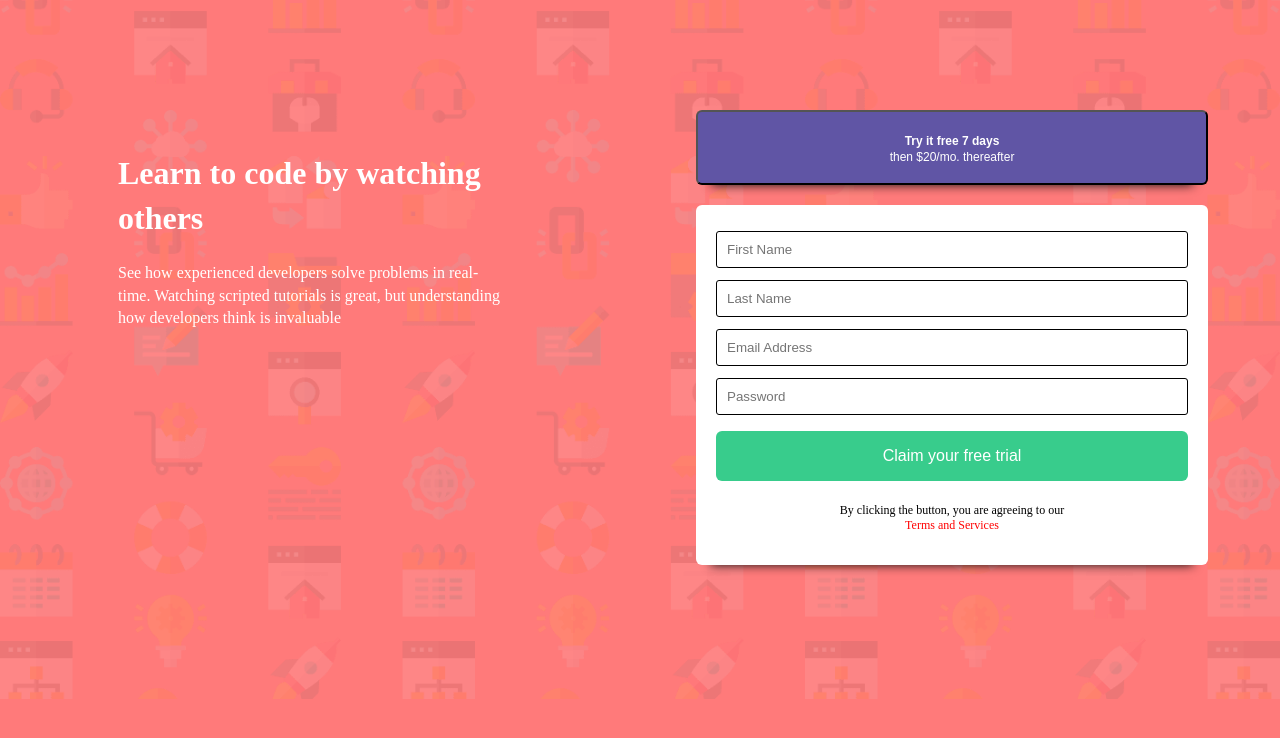
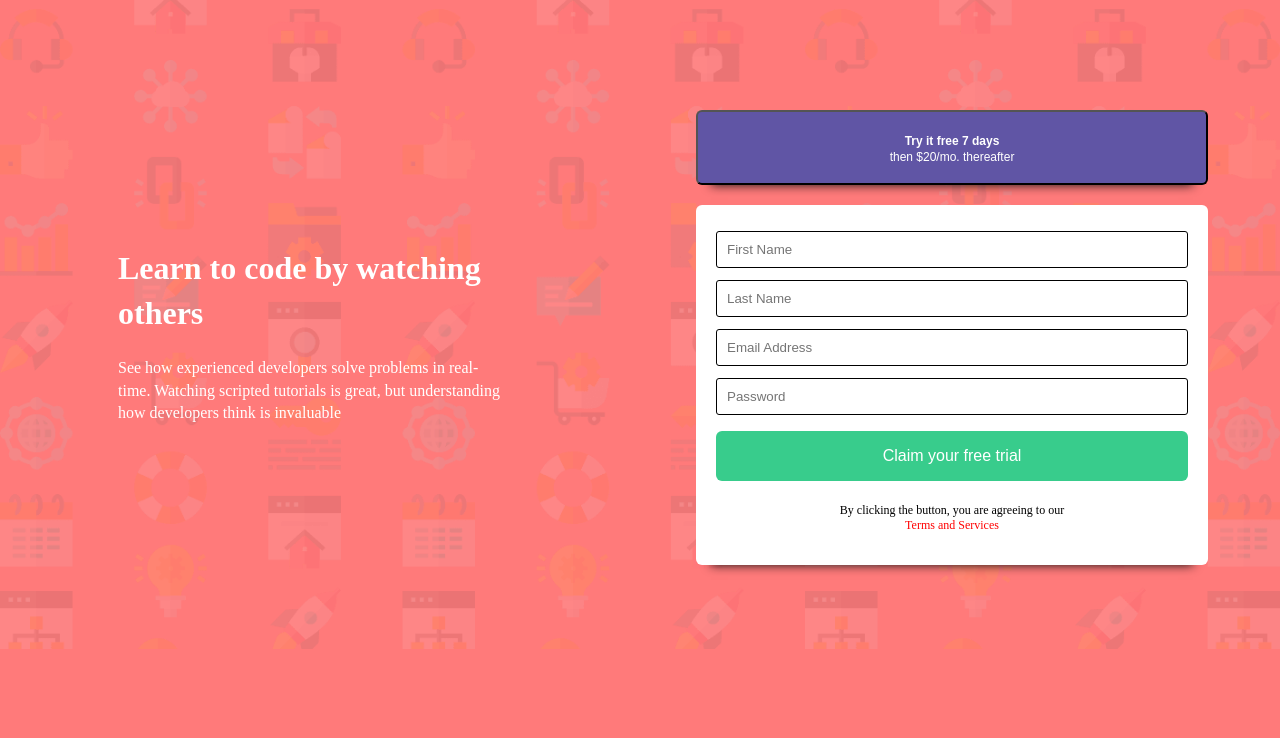
Before and after one commit to hsteele-creator/into-component-with-signup-form, a plain HTML site: page index.html in a window 1280 px wide. Drawn offline with Linux system fonts and the light colour scheme.

Commit message:
finished desktop design

```diff
--- a/style.css
+++ b/style.css
@@ -91,7 +91,7 @@ body {
     line-height: 1.5;
 }
 
-@media(min-width: 600px) {
+@media(min-width: 800px) {
     .container {
         display: flex;
         justify-content: space-around;
@@ -100,10 +100,14 @@ body {
 
     .form-container {
         width: 40%;
+        margin-top: auto;
+        margin-bottom: auto;
     }
 
     .text {
         width: 35%;
         text-align: left;
+        margin-top: auto;
+        margin-bottom: auto;
     }
 }
```
